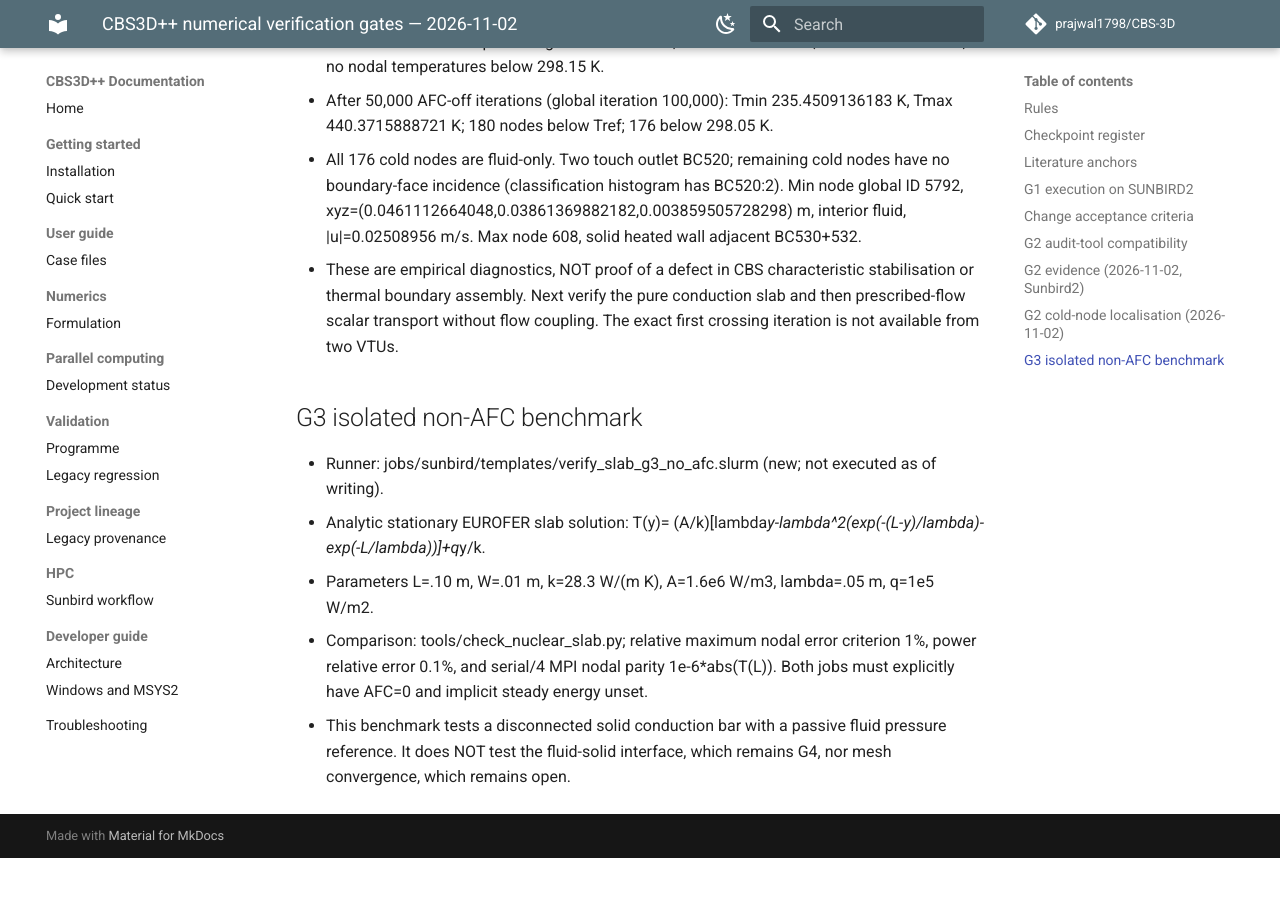
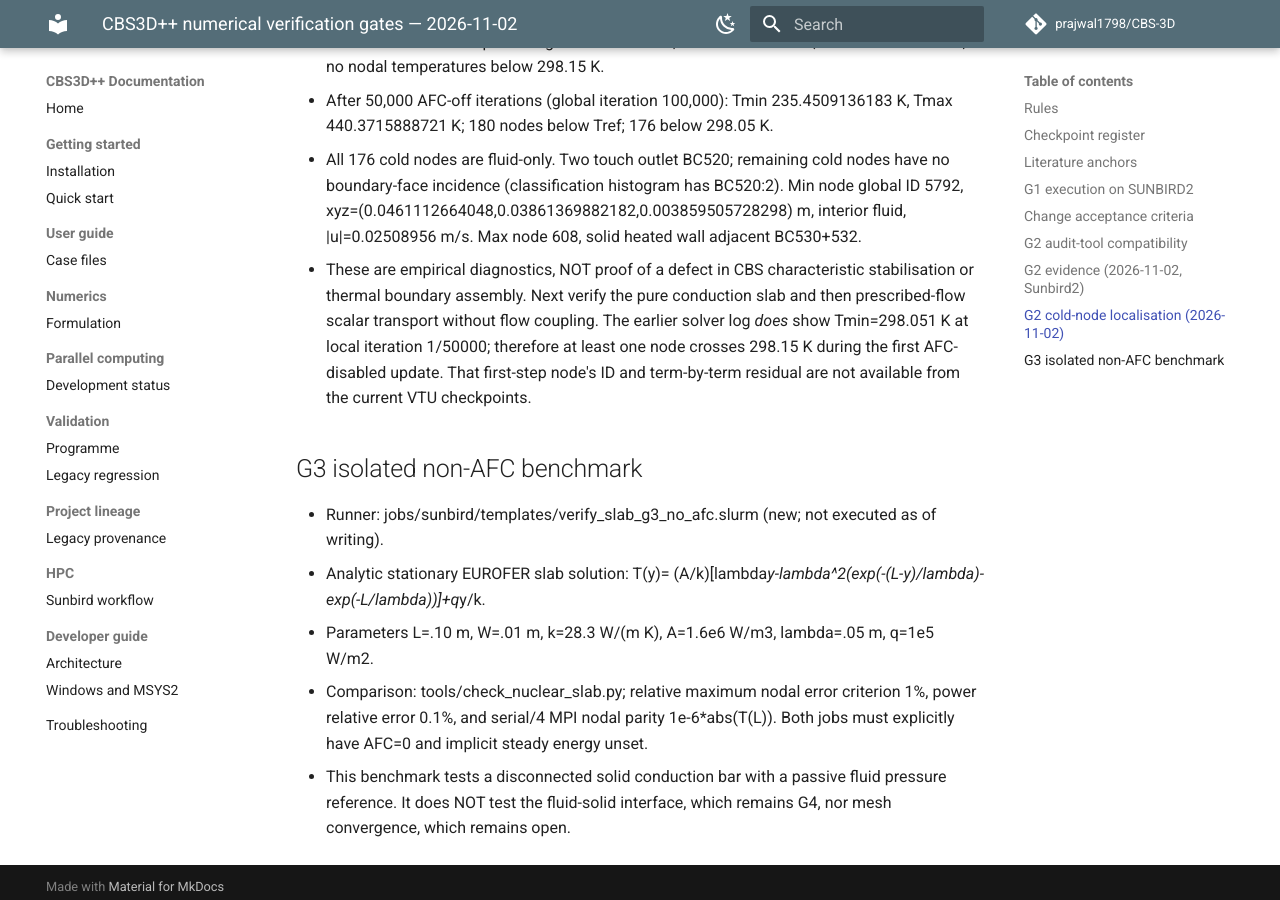
Before and after one commit to prajwal1798/CBS-3D, an MkDocs documentation site: the page built from docs/verification/CBS3D_NUMERICAL_VERIFICATION_GATES.md, in a window 1280 px wide and 900 px high, scrolled down 4182 px. Built offline with MkDocs 1.6.1 and Material for MkDocs 9.7.7, drawn with Linux system fonts in a browser that asks for light colours; comment, search, counter and statistics services are not loaded; before the commit the page ends 5040 px from its top, so only the background shows below that.

Commit message:
docs: note first-step thermal bound crossing from Job 29706 log

```diff
--- a/docs/verification/CBS3D_NUMERICAL_VERIFICATION_GATES.md
+++ b/docs/verification/CBS3D_NUMERICAL_VERIFICATION_GATES.md
@@ -81,7 +81,7 @@ The serial VTU writer outputs CellData `mat_id`; DistributedPost.cpp writes `mat
 - Job 29706 restart snapshot at global iteration 50,000: Tmin 298.15 K, Tmax 398.241306 K; no nodal temperatures below 298.15 K.
 - After 50,000 AFC-off iterations (global iteration 100,000): Tmin 235.4509136183 K, Tmax 440.3715888721 K; 180 nodes below Tref; 176 below 298.05 K.
 - All 176 cold nodes are fluid-only. Two touch outlet BC520; remaining cold nodes have no boundary-face incidence (classification histogram has BC520:2). Min node global ID 5792, xyz=(0.0461112664048,0.03861369882182,0.003859505728298) m, interior fluid, |u|=0.02508956 m/s. Max node 608, solid heated wall adjacent BC530+532.
-- These are empirical diagnostics, NOT proof of a defect in CBS characteristic stabilisation or thermal boundary assembly. Next verify the pure conduction slab and then prescribed-flow scalar transport without flow coupling. The exact first crossing iteration is not available from two VTUs.
+- These are empirical diagnostics, NOT proof of a defect in CBS characteristic stabilisation or thermal boundary assembly. Next verify the pure conduction slab and then prescribed-flow scalar transport without flow coupling. The earlier solver log *does* show Tmin=298.051 K at local iteration 1/50000; therefore at least one node crosses 298.15 K during the first AFC-disabled update. That first-step node's ID and term-by-term residual are not available from the current VTU checkpoints.
 
 ## G3 isolated non-AFC benchmark
 
```
